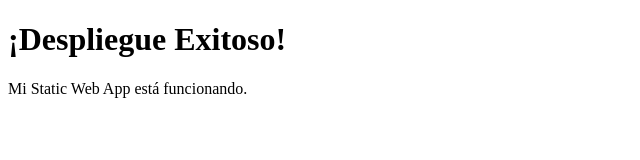
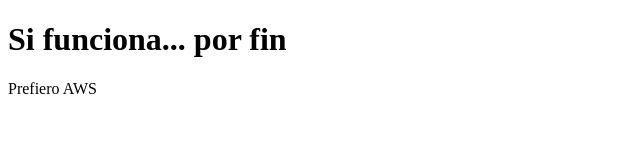
Before and after one commit to yorli-gf/Optativa-Tarea3, a website: page app/src/index.html in a window 1280 px wide. Shown: the whole page, without its empty margins (0-640 px from the left). Drawn offline with Linux system fonts and the light colour scheme.

```diff
--- a/app/src/index.html
+++ b/app/src/index.html
@@ -4,7 +4,7 @@
     <title>Tarea de Yorli</title>
 </head>
 <body>
-    <h1>¡Despliegue Exitoso!</h1>
-    <p>Mi Static Web App está funcionando.</p>
+    <h1>Si funciona... por fin</h1>
+    <p>Prefiero AWS</p>
 </body>
 </html>
```
Also changed, not shown: .github/workflows/appservice.yml.
